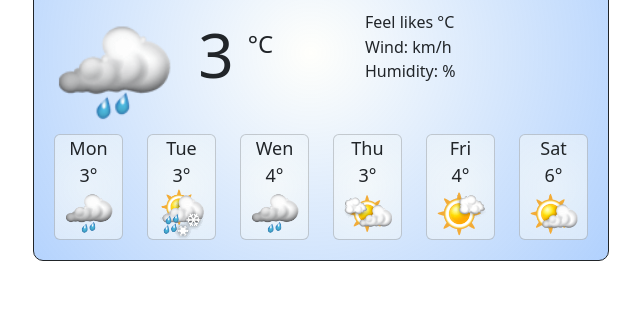
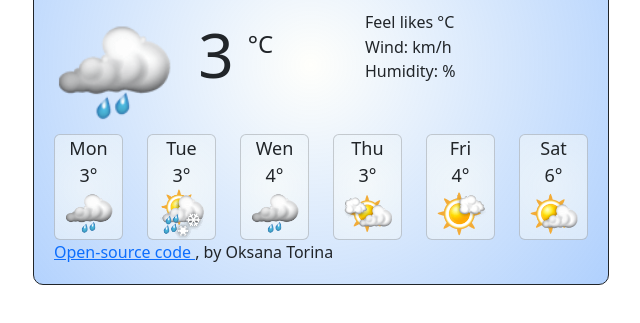
Before and after one commit to ksytort/Weather-app, a plain HTML site: page index.html in a window 1280 px wide. Shown: the part 205-528 px from the top of the page, without its empty margins (319-959 px from the left). Drawn offline with nearby package versions, Linux system fonts and the light colour scheme.

Commit message:
Update index.html

```diff
--- a/index.html
+++ b/index.html
@@ -108,6 +108,8 @@
                       </div>
                        </div>
       </div>
+      <div>  <a href="https://github.com/ksytort/Weather-app">Open-source code </a>   , by Oksana Torina</div>
+
     </div>
     <script src="./src/index.js"></script>
   </body>
```
